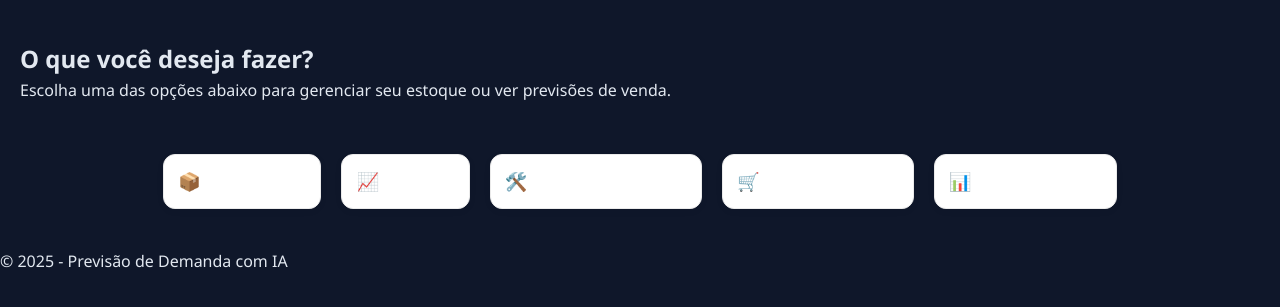
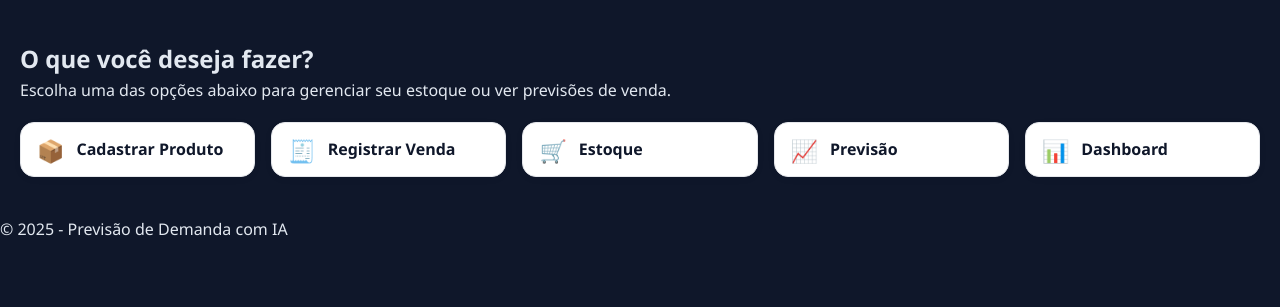
Before and after one commit to PedroSantos0806/tcc, a Flask app: page / in a window 1280 px wide. Shown: the part 158-465 px from the top of the page. Run offline with Flask 3, Linux system fonts and the light colour scheme; the visitor is signed in with stand-in values (Sample User, id 1).

Commit message:
melhorando interface e adicionando funcionalidades

```diff
--- a/tcc_app/static/style.css
+++ b/tcc_app/static/style.css
@@ -253,26 +253,53 @@ button:hover {
     }
 }
 .card {
-  background: #fff;
-  border: 1px solid #eaeaea;
+  background: #ffffff;
+  border: 1px solid #e5e7eb;
   border-radius: 12px;
   padding: 12px 14px;
   box-shadow: 0 2px 8px rgba(0,0,0,.04);
+  transition: transform .15s ease;
+  color: #0f172a; /* <- texto sempre visível */
 }
 .card h3 {
   margin: 0 0 6px 0;
-  font-size: 14px;
-  color: #555;
-  font-weight: 600;
+  font-size: 13px;
+  color: #334155;        /* título sempre visível */
+  font-weight: 700;
+  letter-spacing: .3px;
   text-transform: uppercase;
-  letter-spacing: .4px;
 }
 .card p {
   margin: 0;
   font-size: 22px;
-  font-weight: 700;
+  font-weight: 800;
+  color: #0f172a;        /* valor sempre visível */
 }
-.form-box { display:flex; gap:8px; align-items:center; margin:8px 0 12px; }
-.form-box select, .form-box button {
-  padding: 8px 10px; border-radius: 8px; border:1px solid #ddd; background:#fff;
+.card:hover { transform: translateY(-2px); }
+
+/* grid dos cards (já usado nas páginas) */
+.cards-row {
+  display: grid;
+  grid-template-columns: repeat(auto-fit, minmax(220px, 1fr));
+  gap: 12px;
+  margin: 12px 0;
 }
+
+/* ===== Quick actions da Home ===== */
+.quick-actions{
+  display:grid;
+  grid-template-columns: repeat(auto-fit, minmax(220px,1fr));
+  gap:16px;
+  margin-top: 18px;
+}
+.qa{
+  display:flex; align-items:center; gap:12px;
+  background:#fff; border:1px solid #e5e7eb; border-radius:14px;
+  padding:14px 16px; text-decoration:none;
+  color:#0f172a;
+  box-shadow:0 2px 8px rgba(0,0,0,.04);
+  transition: transform .15s ease, box-shadow .15s ease;
+}
+.qa:hover{ transform: translateY(-2px); box-shadow:0 6px 14px rgba(0,0,0,.08);}
+.qa-emoji{ font-size:22px; line-height:1; }
+.qa-text{ font-weight:700; }
--- a/tcc_app/templates/home.html
+++ b/tcc_app/templates/home.html
@@ -1,13 +1,30 @@
 {% extends "base.html" %}
 {% block content %}
-<h2>O que você deseja fazer?</h2>
-<p>Escolha uma das opções abaixo para gerenciar seu estoque ou ver previsões de venda.</p>
+<section class="hero">
+  <h2>O que você deseja fazer?</h2>
+  <p>Escolha uma das opções abaixo para gerenciar seu estoque ou ver previsões de venda.</p>
+</section>
 
-<div class="home-cards">
-    <a href="{{ url_for('main_bp.ver_estoque') }}" class="card">📦 Ver Estoque</a>
-    <a href="{{ url_for('main_bp.ver_previsao') }}" class="card">📈 Previsão</a>
-    <a href="{{ url_for('main_bp.cadastrar_produto') }}" class="card">🛠️ Cadastrar Produto</a>
-    <a href="{{ url_for('main_bp.cadastrar_venda') }}" class="card">🛒 Registrar Venda</a>
-    <a href="{{ url_for('main_bp.dashboard') }}" class="card">📊 Ver Dashboard</a>
+<div class="quick-actions">
+  <a class="qa" href="{{ url_for('main_bp.cadastrar_produto') }}">
+    <span class="qa-emoji">📦</span>
+    <span class="qa-text">Cadastrar Produto</span>
+  </a>
+  <a class="qa" href="{{ url_for('main_bp.cadastrar_venda') }}">
+    <span class="qa-emoji">🧾</span>
+    <span class="qa-text">Registrar Venda</span>
+  </a>
+  <a class="qa" href="{{ url_for('main_bp.ver_estoque') }}">
+    <span class="qa-emoji">🛒</span>
+    <span class="qa-text">Estoque</span>
+  </a>
+  <a class="qa" href="{{ url_for('main_bp.ver_previsao') }}">
+    <span class="qa-emoji">📈</span>
+    <span class="qa-text">Previsão</span>
+  </a>
+  <a class="qa" href="{{ url_for('main_bp.dashboard') }}">
+    <span class="qa-emoji">📊</span>
+    <span class="qa-text">Dashboard</span>
+  </a>
 </div>
 {% endblock %}
```
